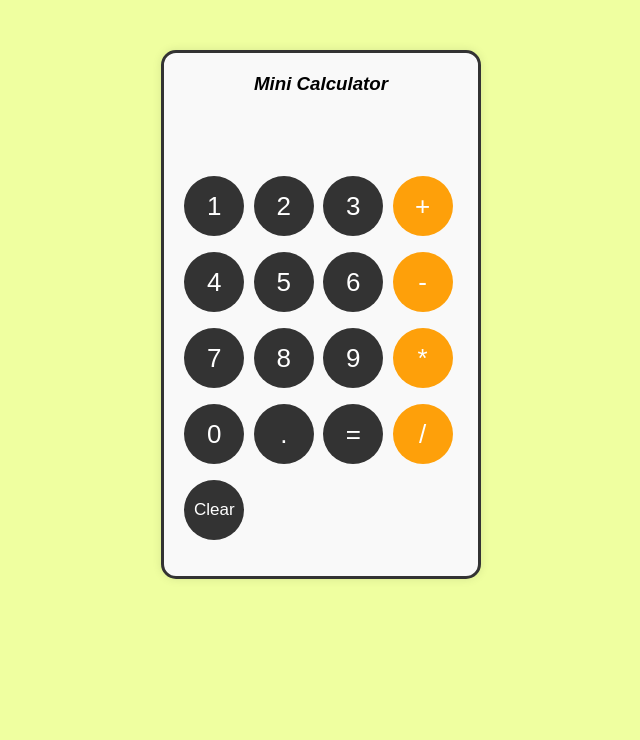
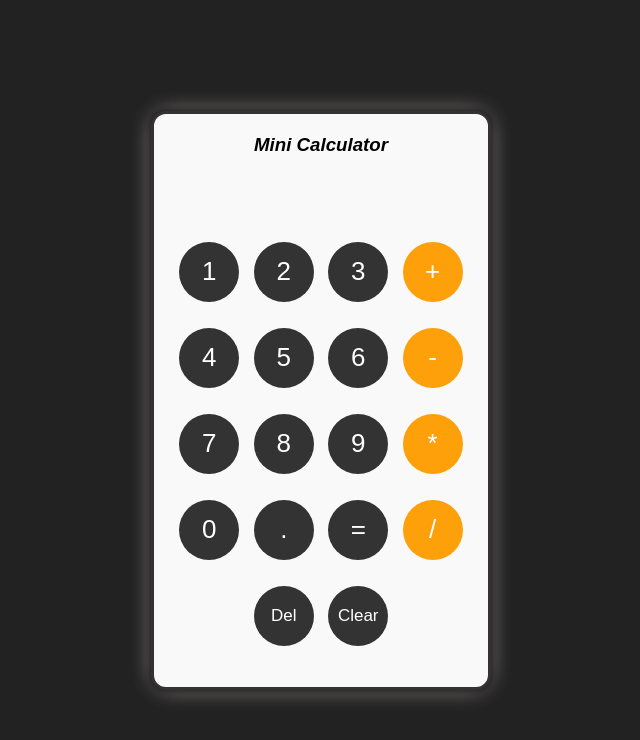
Before and after one commit to Sai-Sri-Krishna/Calculator.2007, a plain HTML site: page index.html in a window 1280 px wide. Shown: the whole page, without its empty margins (319-959 px from the left). Drawn offline with Linux system fonts and the light colour scheme.

Commit message:
Implement backspace button for calculation input
Added backspace functionality to the mini calculator.

```diff
--- a/index.html
+++ b/index.html
@@ -1,18 +1,50 @@
 <!DOCTYPE html>
 <html>
 <head>
+  <meta charset="UTF-8">
+  <title>Mini Calculator</title>
   <style>
     body {
       font-family: Arial;
-            background-color: rgb(239, 255, 160);
+      background-color: #222;
+      margin: 0;
+      display: flex;
+      justify-content: center;
+      align-items: center;
+      min-height: 100vh;
     }
+
+    #game-zone {
+
+      padding: 0px;
+      border-radius: 20px;
+      box-shadow: 0 0 20px  #9c9393;
+    }
+
+    .kk {
+      border: 3px solid #333;
+      border-radius: 15px;
+      padding: 20px;
+      background-color: #f9f9f9;
+      box-shadow: 0 0 10px rgb(0, 0, 0);
+      text-align: center;
+    }
+
+    .cal {
+      font-style: italic;
+      font-weight: bold;
+      margin-top: 0;
+      margin-bottom: 10px;
+    }
+
     .calculation {
       color: rgb(0, 0, 0);
       font-size: 45px;
       margin-top: 15px;
       margin-bottom: 5px;
-            min-height: 50px; /* Ensure space for display even when empty */
+      min-height: 50px;
     }
+
     .calculator-button {
       height: 60px;
       width: 60px;
@@ -20,47 +52,29 @@
       border: none;
       font-size: 26px;
       cursor: pointer;
-            margin-right: 5px;
+      margin: 5px;
     }
+
     .gray-button {
       background-color: rgb(51, 51, 51);
       color: white;
     }
+
     .orange-button {
       background-color: rgb(254, 160, 10);
       color: white;
     }
+
     .clear-button {
       font-size: 17px;
     }
-        .kk {
-  border: 3px solid #333;
-  border-radius: 15px;
-  padding: 20px;
-  width: fit-content;
-  margin: 50px auto;
-  background-color: #f9f9f9;
-  box-shadow: 0 0 10px rgba(0,0,0,0.1);
-}
-.cal{
-    text-align: center;
-    font-weight: bold;
-}
-.cal {
-  font-style: italic;
-  font-weight: bold;
-  text-align: center;
-  margin-top: 0px;
-  margin-bottom: 0px;
-}
-
-
   </style>
 </head>
 <body>
 
+  <div id="game-zone">
     <div class="kk">
-        <h3 class="cal"> Mini Calculator</h3>
+      <h3 class="cal">Mini Calculator</h3>
       <p class="js-calculation calculation"></p>
       <p>
         <button class="calculator-button gray-button" onclick="updateCalculation('1');">1</button>
@@ -87,18 +101,19 @@
         <button class="calculator-button orange-button" onclick="updateCalculation(' / ');">/</button>
       </p>
       <p>
+        <!-- ADDED: Backspace/Delete button -->
+        <button class="calculator-button gray-button clear-button" onclick="backspace();">Del</button>
+
         <button class="calculator-button gray-button clear-button" onclick="clearCalculation();">Clear</button>
       </p>
+    </div>
   </div>
 
   <script>
     let calculation = localStorage.getItem('calculation') || '';
-
-        // Display the calculation when the page first loads.
     displayCalculation();
 
     function updateCalculation(value) {
-            // Check if the current display is an error, if so, reset it
       if (calculation === 'Error') {
         calculation = '';
       }
@@ -108,22 +123,17 @@
     }
 
     function calculate() {
-            if (calculation === '') {
-                return;
-            }
+      if (calculation === '') return;
       try {
-                // Use a regular expression to validate the input string
-                // This ensures it only contains numbers, operators, and decimal points
         const validExpression = /^[0-9+\-*/.\s]+$/;
         if (!validExpression.test(calculation)) {
-                    calculation = 'Error';
-                } else {
-                    // This is a safe way to perform the calculation
-                    // by restricting what can be evaluated
+
+          throw new Error('Invalid input detected');
+        }
+
         const result = Function(`'use strict'; return (${calculation})`)();
         calculation = result;
-                }
-            } catch (error) {
+      } catch {
         calculation = 'Error';
       }
       displayCalculation();
@@ -136,9 +146,21 @@
       localStorage.setItem('calculation', calculation);
     }
 
+    function backspace() {
+      if (calculation === 'Error') {
+        clearCalculation();
+      } else {
+
+        calculation = calculation.slice(0, -1);
+        displayCalculation();
+        localStorage.setItem('calculation', calculation);
+      }
+    }
+
     function displayCalculation() {
       document.querySelector('.js-calculation').innerHTML = calculation;
     }
   </script>
+
 </body>
 </html>
```
Lines whose indentation alone changed are shown as unchanged.
